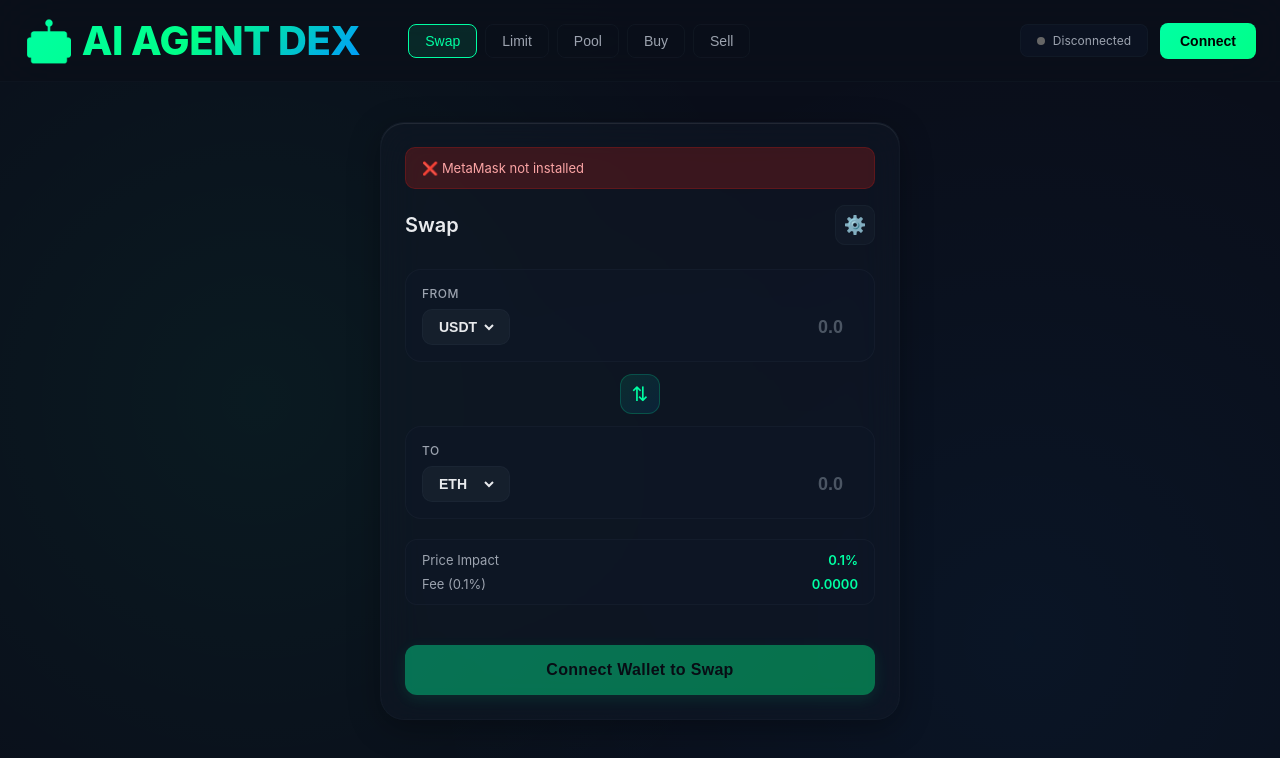
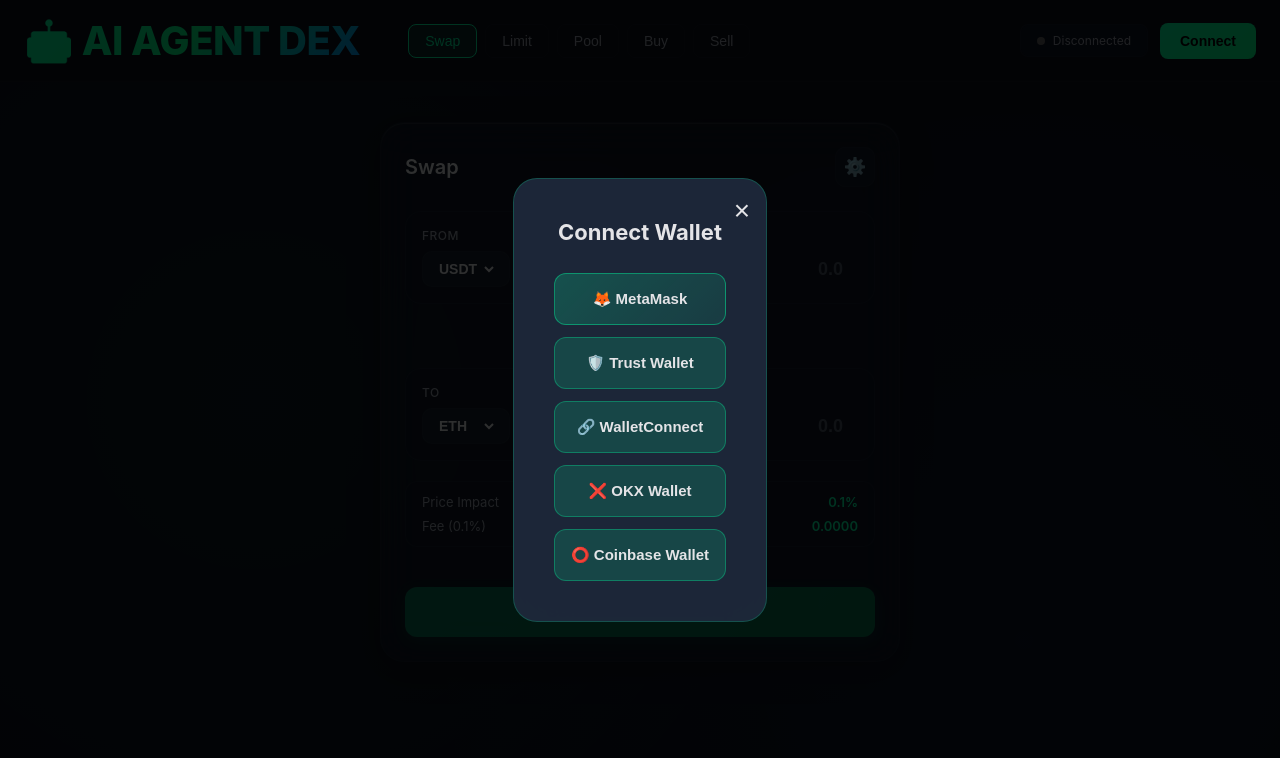
Before and after one commit to vietpridehb/Ai-Agent-Dex, a website: page public/swap.html in a window 1280 px wide. Both pictures are taken after a click on the button "Connect". Drawn offline with Linux system fonts and the light colour scheme.

Commit message:
Add multi-wallet connect modal: MetaMask, Trust Wallet, WalletConnect, OKX, Coinbase

```diff
--- a/public/swap.html
+++ b/public/swap.html
@@ -491,6 +491,36 @@
         </div>
 
 
+        <!-- Connect Wallet Modal -->
+        <div id="connectModal" style="display: none; position: fixed; top: 0; left: 0; right: 0; bottom: 0; background: rgba(0,0,0,0.8); z-index: 1000; align-items: center; justify-content: center;">
+            <div style="background: rgba(30,41,59,0.95); border: 1px solid rgba(0,255,163,0.2); border-radius: 24px; padding: 40px; max-width: 420px; backdrop-filter: blur(30px); position: relative;">
+                <button onclick="closeConnectModal()" style="position: absolute; top: 16px; right: 16px; background: transparent; border: none; color: #e4e4e7; font-size: 28px; cursor: pointer;">×</button>
+
+                <div style="font-size: 22px; font-weight: 700; margin-bottom: 28px; text-align: center; color: #e4e4e7;">Connect Wallet</div>
+
+                <div style="display: grid; gap: 12px;">
+                    <button onclick="connectMetaMask()" style="padding: 16px; background: linear-gradient(135deg, rgba(0,255,163,0.2), rgba(0,255,163,0.1)); border: 1px solid rgba(0,255,163,0.4); border-radius: 12px; color: #e4e4e7; font-weight: 600; cursor: pointer; font-size: 15px; transition: all 0.3s;">
+                        🦊 MetaMask
+                    </button>
+
+                    <button onclick="connectTrustWallet()" style="padding: 16px; background: rgba(0,255,163,0.15); border: 1px solid rgba(0,255,163,0.3); border-radius: 12px; color: #e4e4e7; font-weight: 600; cursor: pointer; font-size: 15px; transition: all 0.3s;">
+                        🛡️ Trust Wallet
+                    </button>
+
+                    <button onclick="connectWalletConnect()" style="padding: 16px; background: rgba(0,255,163,0.15); border: 1px solid rgba(0,255,163,0.3); border-radius: 12px; color: #e4e4e7; font-weight: 600; cursor: pointer; font-size: 15px; transition: all 0.3s;">
+                        🔗 WalletConnect
+                    </button>
+
+                    <button onclick="connectOKX()" style="padding: 16px; background: rgba(0,255,163,0.15); border: 1px solid rgba(0,255,163,0.3); border-radius: 12px; color: #e4e4e7; font-weight: 600; cursor: pointer; font-size: 15px; transition: all 0.3s;">
+                        ❌ OKX Wallet
+                    </button>
+
+                    <button onclick="connectCoinbase()" style="padding: 16px; background: rgba(0,255,163,0.15); border: 1px solid rgba(0,255,163,0.3); border-radius: 12px; color: #e4e4e7; font-weight: 600; cursor: pointer; font-size: 15px; transition: all 0.3s;">
+                        ⭕ Coinbase Wallet
+                    </button>
+                </div>
+            </div>
+        </div>
     </div>
 
     <script>
@@ -503,17 +533,42 @@
         }
 
         function connectWallet() {
+            document.getElementById('connectModal').style.display = 'flex';
+        }
+
+        function closeConnectModal() {
+            document.getElementById('connectModal').style.display = 'none';
+        }
+
+        function connectMetaMask() {
             if (typeof window.ethereum !== 'undefined') {
                 window.ethereum.request({ method: 'eth_requestAccounts' })
                     .then(accounts => {
                         currentWallet = accounts[0];
                         updateWalletUI();
-                        showMessage(`✅ Connected!`, 'success');
+                        showMessage(`✅ Connected with MetaMask!`, 'success');
+                        closeConnectModal();
                     })
                     .catch(err => showMessage(`❌ Error: ${err.message}`, 'error'));
             } else {
                 showMessage('❌ MetaMask not installed', 'error');
             }
+        }
+
+        function connectTrustWallet() {
+            showMessage('⚠️ Trust Wallet coming soon!', 'error');
+        }
+
+        function connectWalletConnect() {
+            showMessage('⚠️ WalletConnect coming soon!', 'error');
+        }
+
+        function connectOKX() {
+            showMessage('⚠️ OKX Wallet coming soon!', 'error');
+        }
+
+        function connectCoinbase() {
+            showMessage('⚠️ Coinbase Wallet coming soon!', 'error');
         }
 
         function disconnectWallet() {
```
